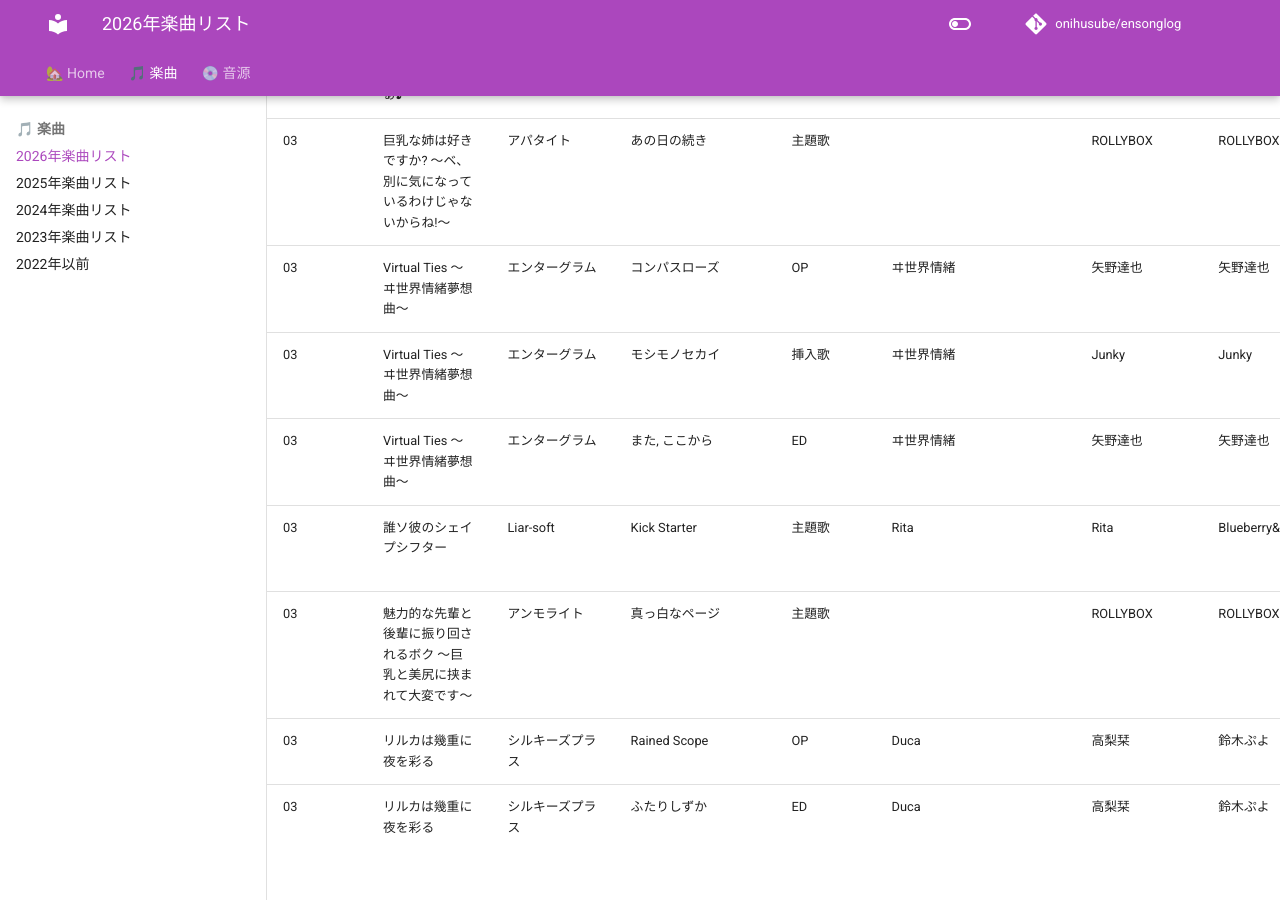
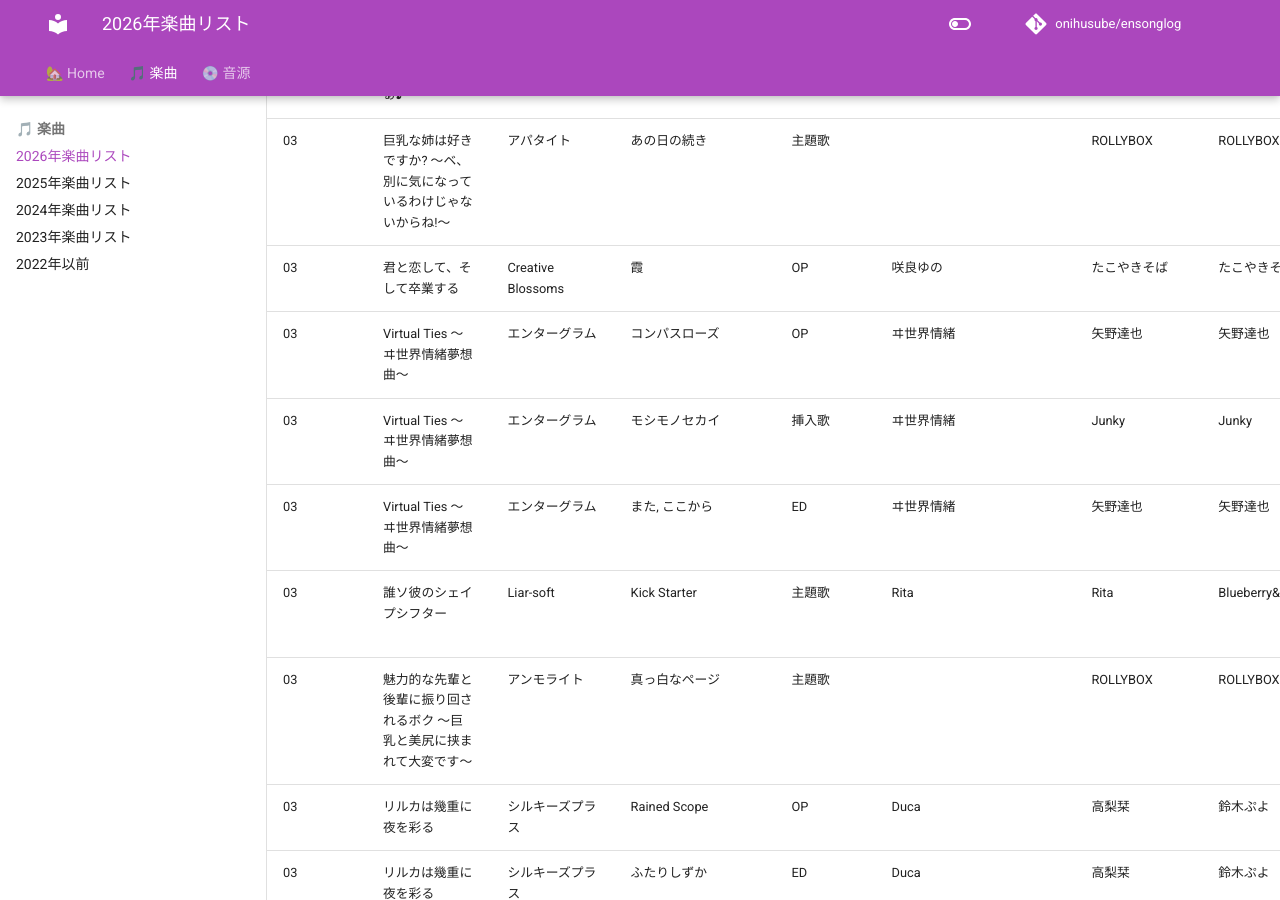
Before and after one commit to onihusube/ensonglog, an MkDocs documentation site: the page built from docs/2026/楽曲.md, in a window 1280 px wide and 900 px high, scrolled down 5592 px. Built offline with MkDocs 1.6.1 and Material for MkDocs 9.7.7, drawn with Linux system fonts in a browser that asks for light colours; emoji names are drawn with the system emoji font; comment, search, counter and statistics services are not loaded.

Commit message:
add kimi to koishite

```diff
--- a/docs/2026/楽曲.md
+++ b/docs/2026/楽曲.md
@@ -67,6 +67,7 @@ search:
 | 03<!--/06--> | 聊斎：画皮鬼 | 夜火游戏（Night Fire Game） | 鬼画皮 | 主題歌 | 孙康 | SHUI | 罗健成 | 罗健成 |  | | [B站](https://bilibili.com/video/BV1mjPzzUEAh/) |
 | 03<!--/06--> | クソ生意気なギャル後輩のあざとかわいい誘惑 ～先輩ってぇ、こんなので勃っちゃうんですかぁ♪～ | アパタイト | 近づく距離 | 主題歌 |  | ROLLYBOX | ROLLYBOX | ROLLYBOX | ゲームディスク |  | [:rabbit:](https://chobit.cc/e49bc) |
 | 03<!--/13--> | 巨乳な姉は好きですか? ～ベ、別に気になっているわけじゃないからね!～ | アパタイト | あの日の続き | 主題歌 |  | ROLLYBOX | ROLLYBOX | ROLLYBOX | ゲームディスク |  | [:rabbit:](https://chobit.cc/1gyhk) |
+| 03<!--/17--> | 君と恋して、そして卒業する | Creative Blossoms | 霞 | OP | 咲良ゆの | たこやきそば | たこやきそば | たこやきそば |  |  | [:fontawesome-brands-twitter:](https://x.com/yuno_singer/status/2035357674729271745) |
 | 03<!--/19--> | Virtual Ties ～ヰ世界情緒夢想曲～ | エンターグラム | コンパスローズ | OP | ヰ世界情緒 | 矢野達也 | 矢野達也 | 矢野達也 | | | [:fontawesome-brands-youtube:](https://www.youtube.com/watch?v=B6KY9eOtU-0) |
 | 03<!--/19--> | Virtual Ties ～ヰ世界情緒夢想曲～ | エンターグラム | モシモノセカイ | 挿入歌 | ヰ世界情緒 | Junky | Junky | Junky ||| [:fontawesome-brands-youtube:](https://music.youtube.com/watch?v=poIYfoFP3Ec) |
 | 03<!--/19--> | Virtual Ties ～ヰ世界情緒夢想曲～ | エンターグラム | また, ここから | ED | ヰ世界情緒 | 矢野達也 | 矢野達也 | 矢野達也 ||| [:fontawesome-brands-youtube:](https://music.youtube.com/watch?v=DcjOhUltqTo) |
```
